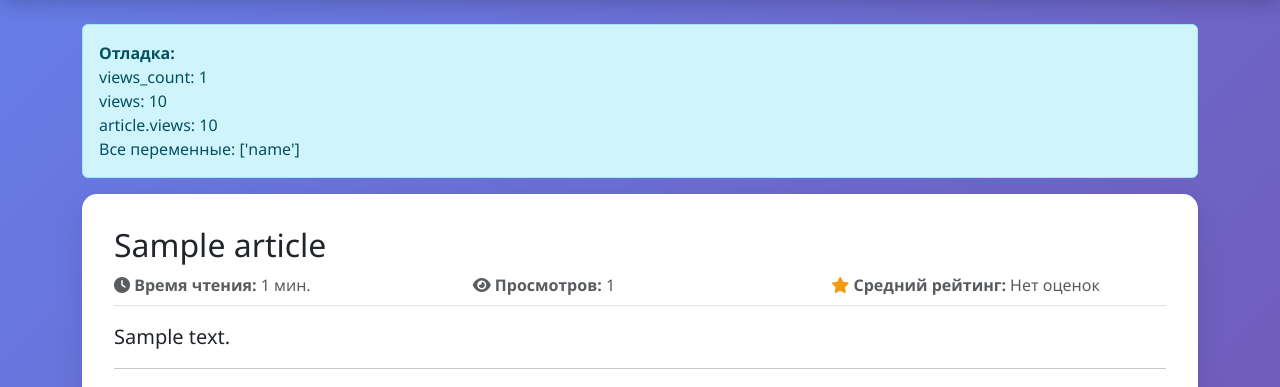
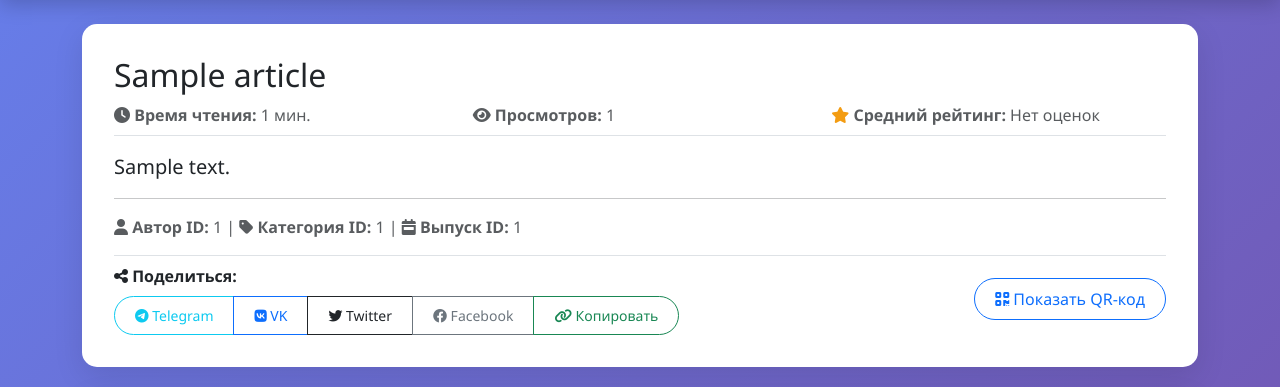
Before and after one commit to tyomakus/lab3, a FastAPI app: template templates/article_detail.html in a window 1280 px wide. Shown: the part 72-459 px from the top of the page. Run offline with FastAPI, Linux system fonts and the light colour scheme; the template is opened without the code that fills it: most values are stand-ins (such as "Sample title", 1, 10 or a date in 2020); parts of the project's set-up code (start-up, migrations or seed data) failed here and were passed over.

Commit message:
idi na prod

```diff
--- a/templates/article_detail.html
+++ b/templates/article_detail.html
@@ -9,13 +9,6 @@
     {% set reading_time = 1 %}
 {% endif %}
 
-<div class="alert alert-info">
-    <strong>Отладка:</strong><br>
-    views_count: {{ views_count }}<br>
-    views: {{ views }}<br>
-    article.views: {{ article.views }}<br>
-    Все переменные: {{ context.keys() if context else 'нет' }}
-</div>
 
 <div class="card mb-4">
     <div class="card-body">
```
